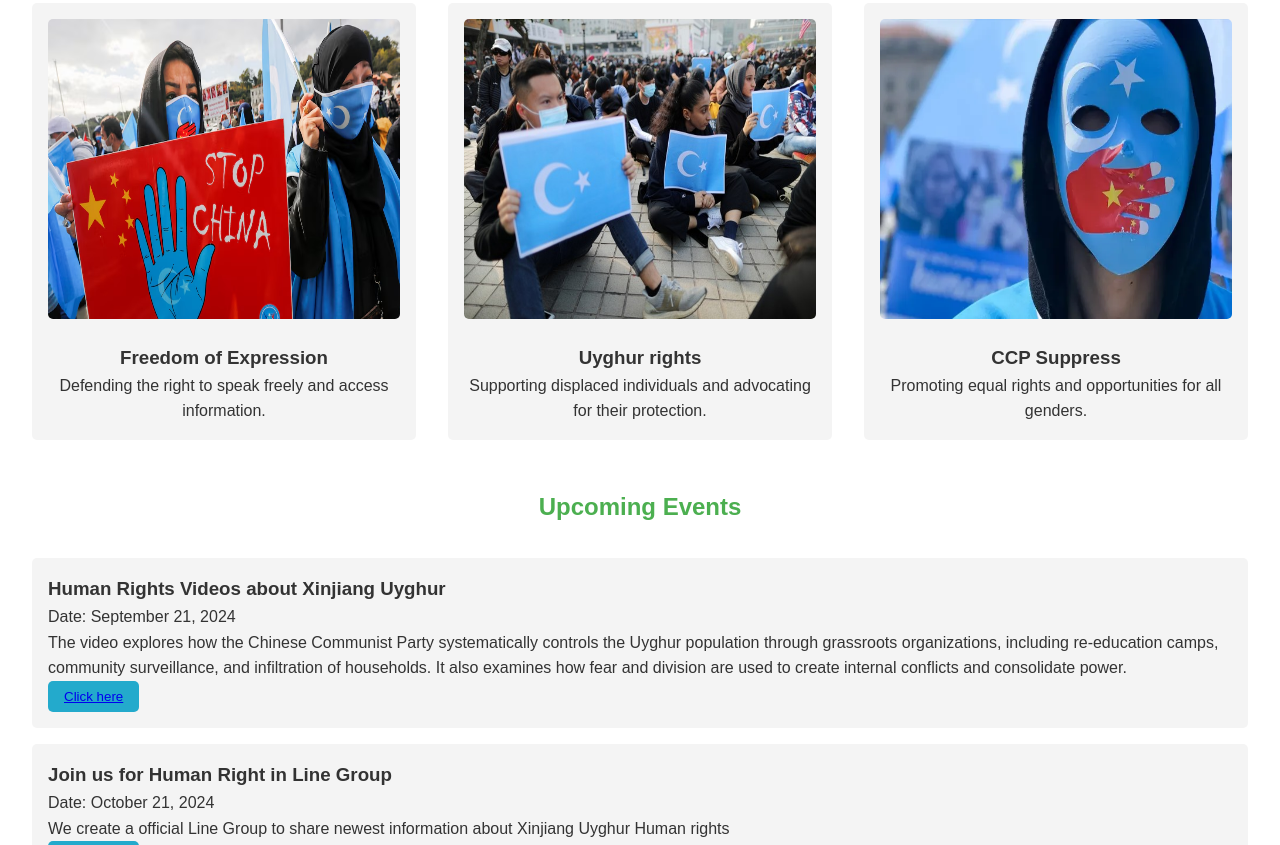
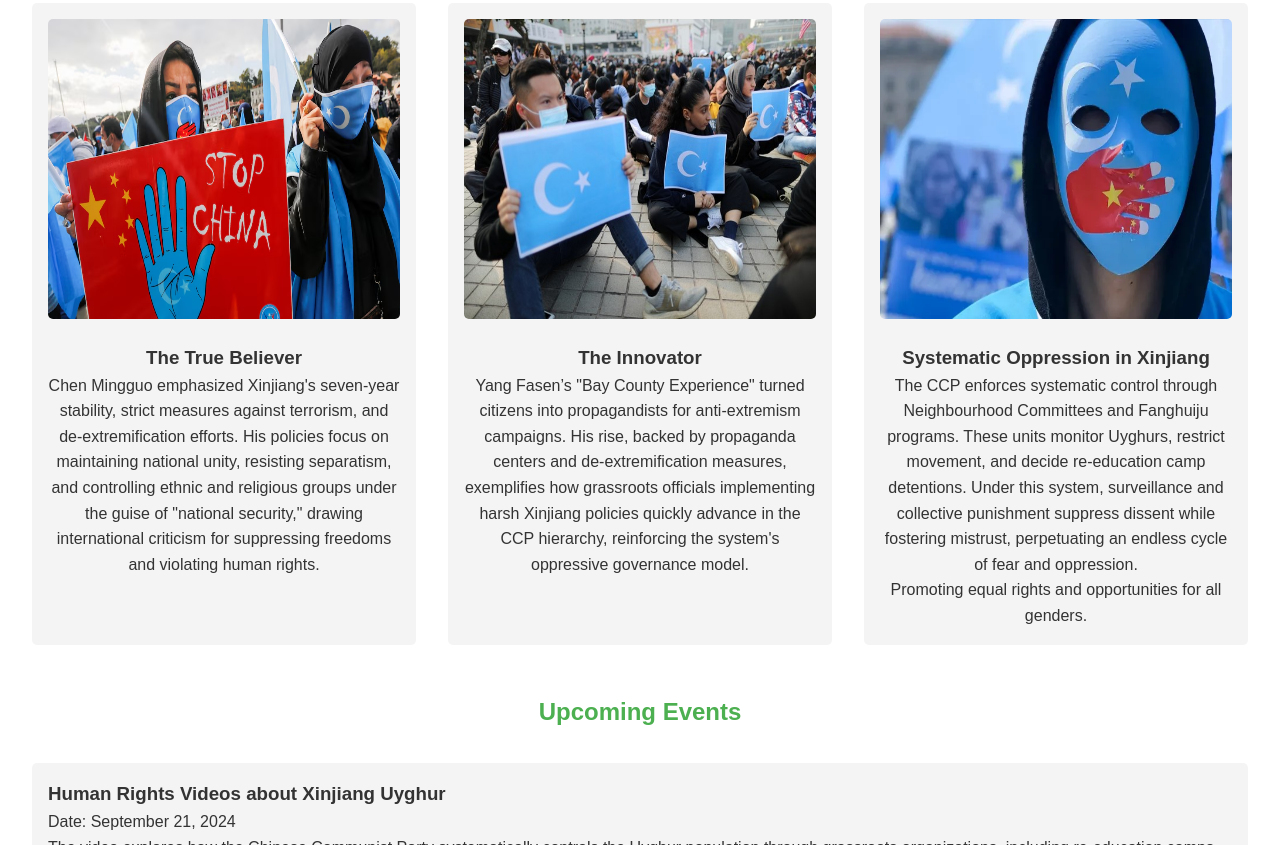
Before and after one commit to DrunkRick123/human_right_web, a plain HTML site: page index.html in a window 1280 px wide. Shown: the part 1180-2025 px from the top of the page. Drawn offline with Linux system fonts and the light colour scheme.

Commit message:
index.html

```diff
--- a/index.html
+++ b/index.html
@@ -39,17 +39,17 @@
             <div class="campaign-grid">
                 <div class="campaign-item">
                     <img src="./img/fb0932e36c15e6cef582579a1641aedb.avif" alt="Campaign 1">
-                    <h3>Freedom of Expression</h3>
-                    <p>Defending the right to speak freely and access information.</p>
+                    <h3>The True Believer</h3>
+                    <p>Chen Mingguo emphasized Xinjiang's seven-year stability, strict measures against terrorism, and de-extremification efforts. His policies focus on maintaining national unity, resisting separatism, and controlling ethnic and religious groups under the guise of "national security," drawing international criticism for suppressing freedoms and violating human rights.</p>
                 </div>
                 <div class="campaign-item">
                     <img src="./img/Uyghurs_dec1720211217172100.jpg" alt="Campaign 2">
-                    <h3>Uyghur rights</h3>
-                    <p>Supporting displaced individuals and advocating for their protection.</p>
+                    <h3>The Innovator</h3>
+                    <p>Yang Fasen’s "Bay County Experience" turned citizens into propagandists for anti-extremism campaigns. His rise, backed by propaganda centers and de-extremification measures, exemplifies how grassroots officials implementing harsh Xinjiang policies quickly advance in the CCP hierarchy, reinforcing the system's oppressive governance model.</p>
                 </div>
                 <div class="campaign-item">
                     <img src="./img/China-human-Rights.jpg" alt="Campaign 3">
-                    <h3>CCP Suppress</h3>
+                    <h3>Systematic Oppression in Xinjiang</h3>The CCP enforces systematic control through Neighbourhood Committees and Fanghuiju programs. These units monitor Uyghurs, restrict movement, and decide re-education camp detentions. Under this system, surveillance and collective punishment suppress dissent while fostering mistrust, perpetuating an endless cycle of fear and oppression.
                     <p>Promoting equal rights and opportunities for all genders.</p>
                 </div>
             </div>
```
